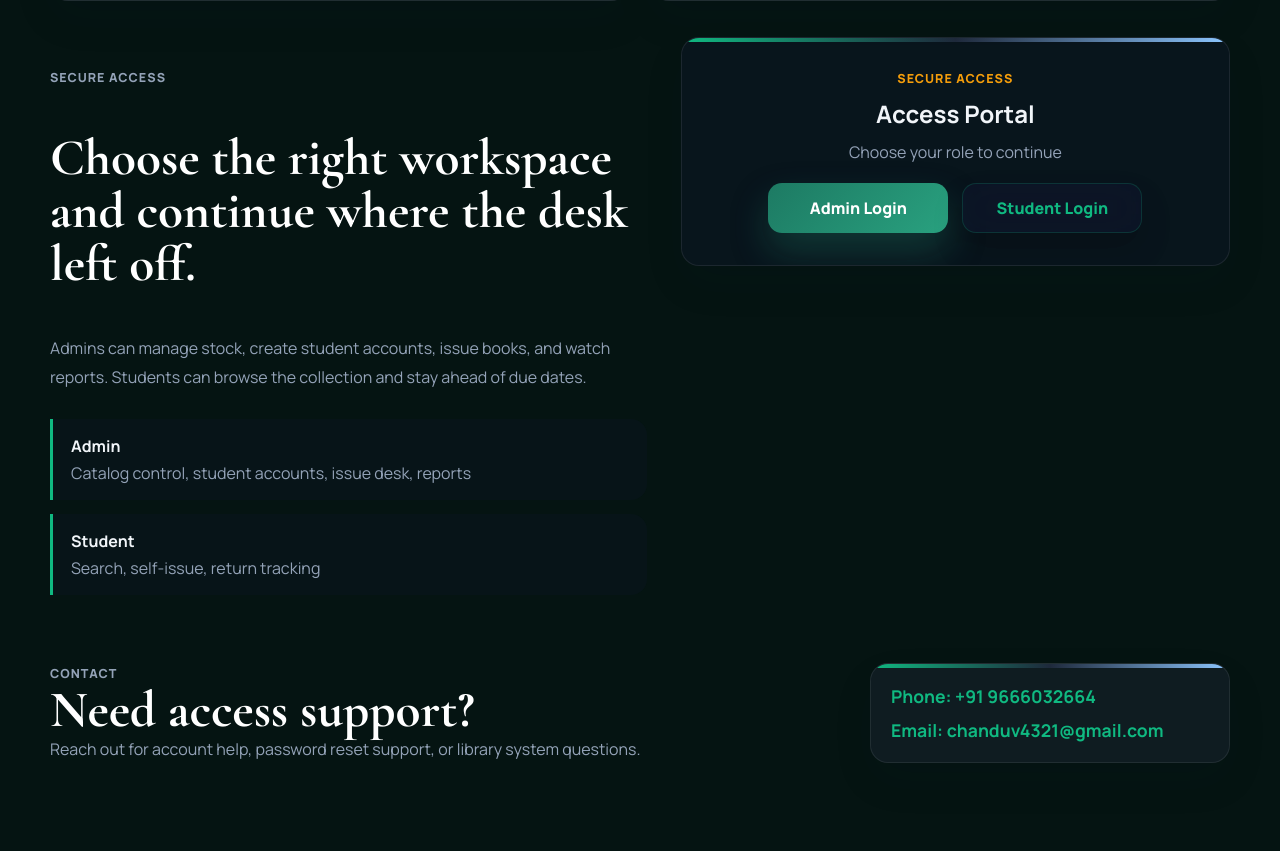
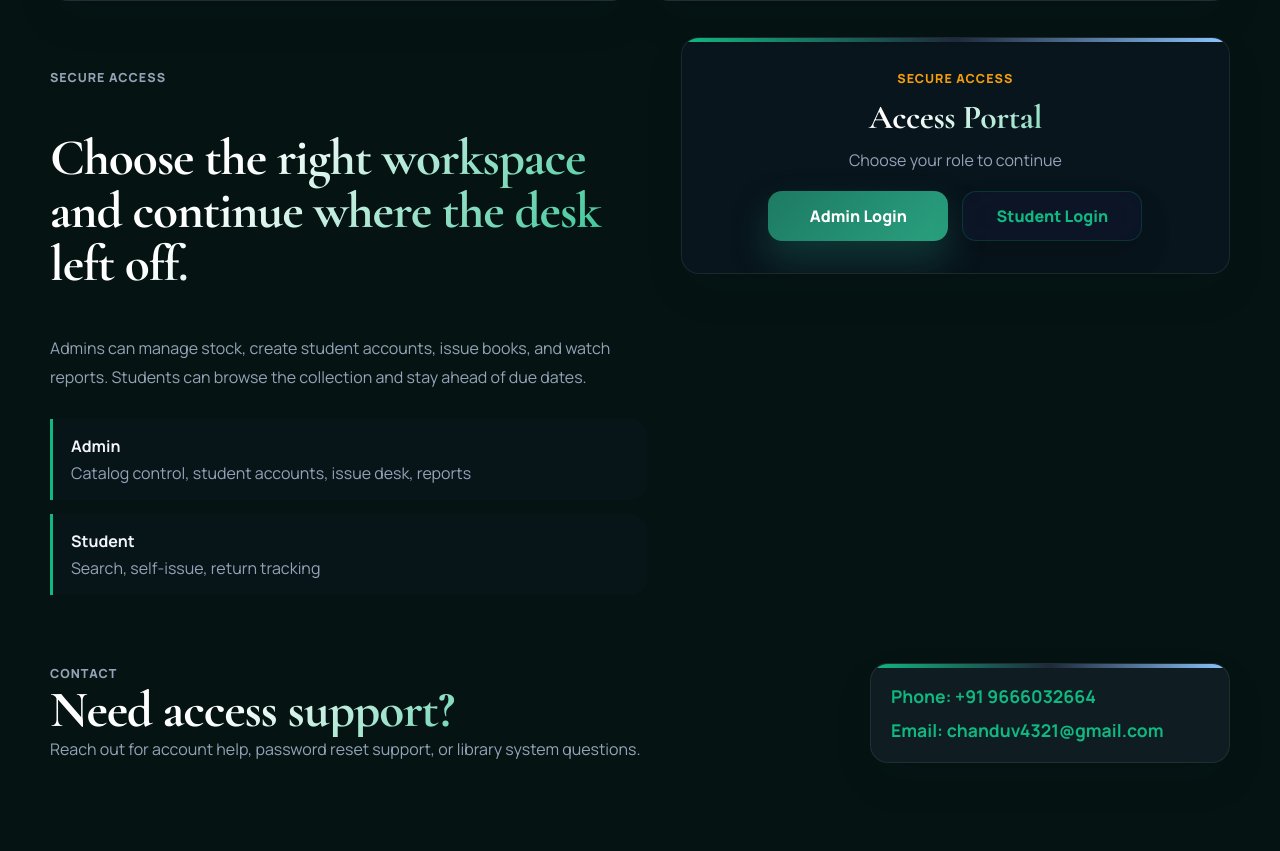
Before and after one commit to chandu341/Library-project, a Flask app: page /login in a window 1280 px wide. Shown: the part 2273-3124 px from the top of the page. Run offline with Flask 3, Linux system fonts and the light colour scheme; data comes from the database, SQL or seed files in the repository; data that the repository does not hold is empty.

Commit message:
UI: Apply matching emerald gradient to all dashboard and landing page titles for a premium look

```diff
--- a/static/css/styles.css
+++ b/static/css/styles.css
@@ -401,8 +401,15 @@ select {
 .dashboard-hero h1 {
   margin: 0;
   max-width: 720px;
-  font-size: clamp(2.2rem, 6vw, 5rem);
-  line-height: 1;
+  font-size: clamp(2.4rem, 6vw, 5.2rem);
+  line-height: 1.1;
+  font-family: 'Cormorant Garamond', serif;
+  font-weight: 700;
+  color: #ffffff;
+  background: linear-gradient(135deg, #ffffff 0%, #10b981 100%);
+  -webkit-background-clip: text;
+  -webkit-text-fill-color: transparent;
+  text-shadow: 0 10px 30px rgba(16, 185, 129, 0.15);
 }
 
 .hero-copy,
@@ -714,6 +721,14 @@ select {
 .panel-heading h2,
 .reports-grid h3 {
   margin: 0;
+  font-family: 'Cormorant Garamond', serif;
+  font-size: 2.1rem;
+  font-weight: 700;
+  color: #ffffff;
+  background: linear-gradient(135deg, #ffffff 40%, #10b981 100%);
+  -webkit-background-clip: text;
+  -webkit-text-fill-color: transparent;
+  letter-spacing: -0.01em;
 }
 
 .row-heading {
@@ -1601,8 +1616,11 @@ th {
 .contact-section h2,
 .portal-copy h2 {
   font-family: "Cormorant Garamond", Georgia, serif;
-  letter-spacing: 0;
   color: #ffffff;
+  background: linear-gradient(135deg, #ffffff 30%, #10b981 100%);
+  -webkit-background-clip: text;
+  -webkit-text-fill-color: transparent;
+  letter-spacing: -0.02em;
 }
 
 .navbar {
@@ -1632,7 +1650,7 @@ th {
   position: relative;
   padding: 10px 2px;
   border-radius: 0;
-  color: var(--text);
+  color: #465568;
   font-weight: 700;
   background: transparent;
   transition: color var(--transition), transform var(--transition);
@@ -1652,15 +1670,13 @@ th {
   transition: transform var(--transition);
 }
 
-.nav-links a:hover,
-.nav-links a.active {
+.nav-links a:hover {
   color: var(--text);
   background: transparent;
   transform: translateY(-1px);
 }
 
-.nav-links a:hover::after,
-.nav-links a.active::after {
+.nav-links a:hover::after {
   transform: scaleX(1);
 }
 
```
